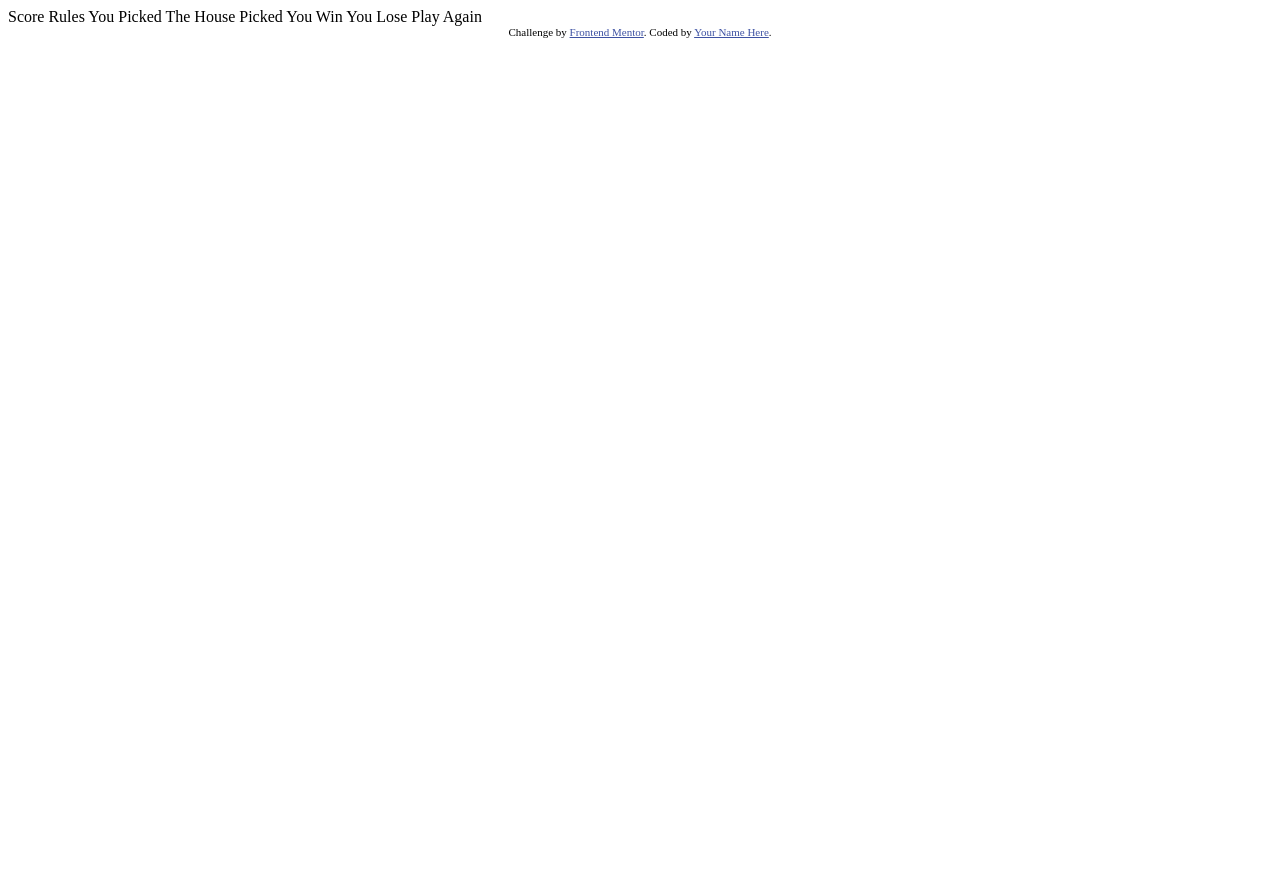
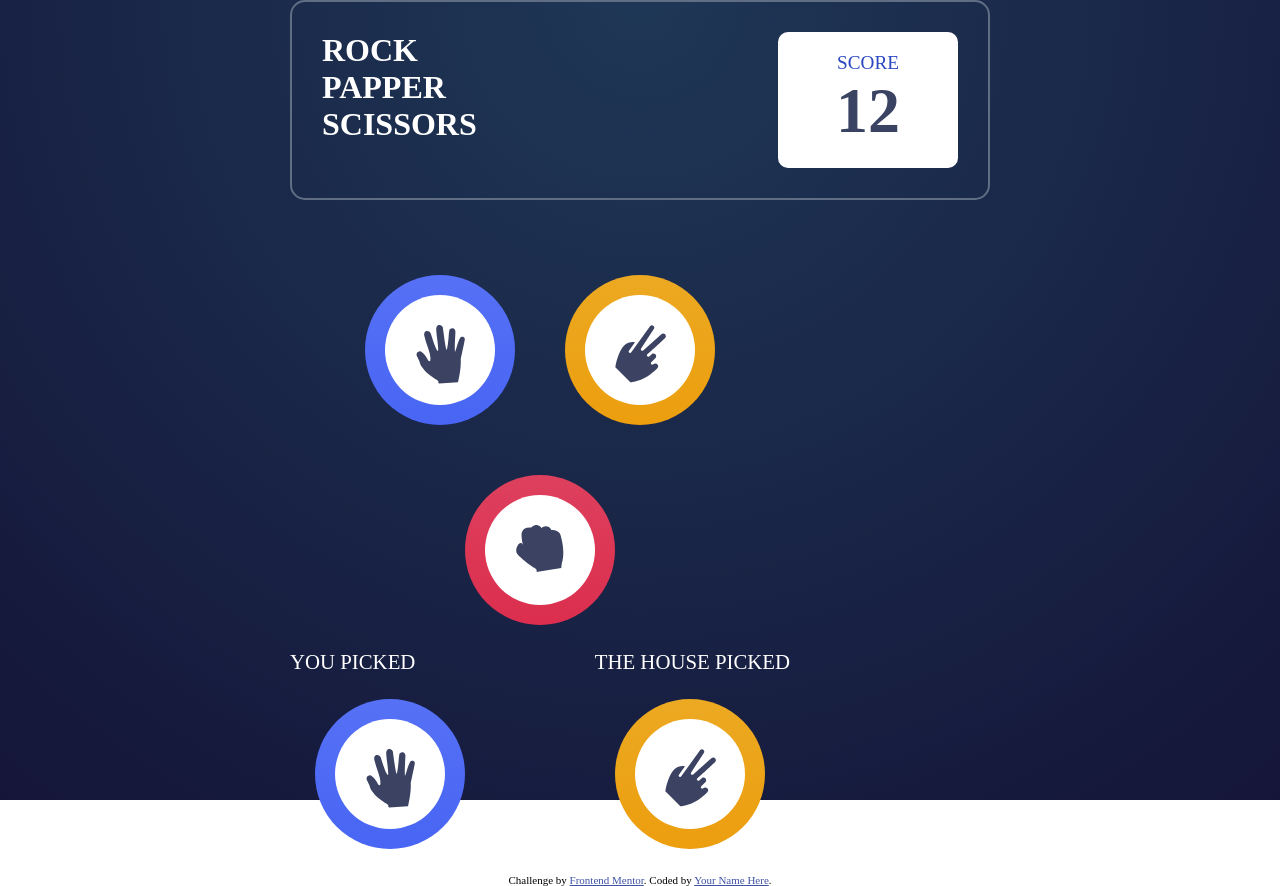
Before and after one commit to carissaayo/rock-paper-scissor-app, a plain HTML site: page index.html in a window 1280 px wide. Before the commit the page ends 800 px from the top, so only its background shows below. Drawn offline with Linux system fonts and the light colour scheme.

Commit message:
done with the styles

```diff
--- a/index.html
+++ b/index.html
@@ -5,29 +5,69 @@
   <meta name="viewport" content="width=device-width, initial-scale=1.0"> <!-- displays site properly based on user's device -->
 
   <link rel="icon" type="image/png" sizes="32x32" href="./images/favicon-32x32.png">
+  <link rel="stylesheet" href="css/styles.css">
 
   <title>Frontend Mentor | Rock, Paper, Scissors</title>
 
-  Score
-  Rules
-
-  You Picked
-  The House Picked
-
-  You Win
-  You Lose
-
-  Play Again
-
-  <!-- Feel free to remove these styles or customise in your own stylesheet 👍 -->
   <style>
     .attribution { font-size: 11px; text-align: center; }
     .attribution a { color: hsl(228, 45%, 44%); }
   </style>
 </head>
 <body>
+  <section id="main-con">
 
+  <header >
+    <div class="header-con">
+      <h1 class="header-text">
+        <span>Rock</span>
+        <span>Papper</span>
+        <span>Scissors</span>
+      </h1>
+      <div class="score-con">
+        <p class="score-text">score</p>
+        <h1 class="score-value">12</h1>
+      </div>
+    </div>
+  </header>
+  <main id="game-con">
 
+        <button class='option' id='papper-con'><span >
+        <img src="./images/icon-paper.svg" alt="Papper"/>
+        </span></button >
+        <button
+        class='option' id='scissors-con' >
+        <span >
+            <img src="./images/icon-scissors.svg" alt="Scissors"/>
+        </span></button>
+        <button
+        class='option' id='rock-con'>
+        <span >
+          <img src="./images/icon-rock.svg" alt="Rock"/>
+        </span></button>
+
+  </main>
+  <section id="result-con">
+    <div>
+      <p class="choice">You Picked</p>
+      <p class="choice"> The House Picked</p>
+    </div>
+    <div id='result'>
+       <button class='option' id='papper-con'><span >
+        <img src="./images/icon-paper.svg" alt="Papper"/>
+        </span></button >
+        <button
+        class='option' id='scissors-con' >
+        <span >
+            <img src="./images/icon-scissors.svg" alt="Scissors"/>
+        </span></button>
+
+    </div>
+  </section>
+
+    <button id="rules-con">Rules</button>
+
+  </section>
 
   <div class="attribution">
     Challenge by <a href="https://www.frontendmentor.io?ref=challenge" target="_blank">Frontend Mentor</a>.
--- a/sass/styles.scss
+++ b/sass/styles.scss
@@ -1,3 +1,142 @@
+@import 'variables';
+
+*,*::before,*::after{
+    box-sizing: border-box;
+    margin: 0;
+    border: 0;
+}
+body{
+    background-image: $BackgroundRadialGradient;
+    background-repeat: no-repeat;
+    text-align: center;
+    font-size:16px;
+    height:100vh;
+    width:100vw;
+
+ #main-con{
+        margin: 0 auto;
+        width: 700px;
+        max-width: 100%;
+        position: relative;
+    // header styles
+    header{
+        border:2px solid $HeaderOutline;
+            border-radius: 15px;
+            padding:30px;
+            margin-bottom: 50px;
+
+        .header-con{
+            display: flex;
+            flex-direction: row;
+            justify-content: space-between;
+            text-transform: uppercase;
+
+            .header-text{
+                color:white;
+                font-size: 2rem;
+                display: flex;
+                flex-direction: column;
+                text-align: left;
+            }
+            .score-con{
+                    background-color: white;
+                    width:180px;
+                    max-width: 100%;
+                    padding:20px;
+                    border-radius: 10px;
+
+                    .score-text{
+                        color:$ScoreText;
+                        font-size:1.2rem;
+                    }
+                    .score-value{
+                        font-size: 4rem;
+                        color:$DarkText;
+                    }
+
+            }
+        }
+    }
+    // the .option styles is outside its parent styles so as to be able
+    // to reuse in the result con as well
+    .option{
+                border-radius: 50%;
+                width:150px;
+                height: 150px;
+                margin: 25px;
 
 
+                span{
+                   background-color: white;
+                   display: inline-block;
+                   border-radius: inherit;
+                   width:110px;
+                   height:110px;
+                   padding:30px;
+
+                }
+
+
+
+            }
+              #papper-con{
+                    background-image: $PaperGradient;
+                }
+                #scissors-con{
+                    background-image: $ScissorsGradient;
+                }
+                #rock-con{
+                    background-image: $RockGradient;
+                }
+        #game-con{
+            display: flex;
+            width:500px;
+            max-width: 100%;
+            justify-content: center;
+            flex-wrap: wrap;
+            align-items: center;
+            height:400px;
+            button{
+                cursor: pointer;
+            }
+
+
+
+        }
+    #result-con{
+        div{
+            display: flex;
+            justify-content: space-between;
+            width:500px;
+            max-width: 100%;
+            align-items: center;
+
+            p{
+                text-transform: uppercase;
+                color: white;
+                font-size: 1.3rem;
+            }
+        #result{
+
+        }
+        }
+
+    }
+        #rules-con{
+                width:100px;
+                height:30px;
+                background-color: transparent;
+                color:white;
+                border-radius: 4px;
+                text-transform: uppercase;
+                position:fixed;
+                border:1px solid white;
+                right:40px;
+                cursor: pointer;
+        }
+
+    }
+
+}
+
 /*# sourceMappingURL=styles.scss.map */
```
Also changed, not shown: css/styles.css.
